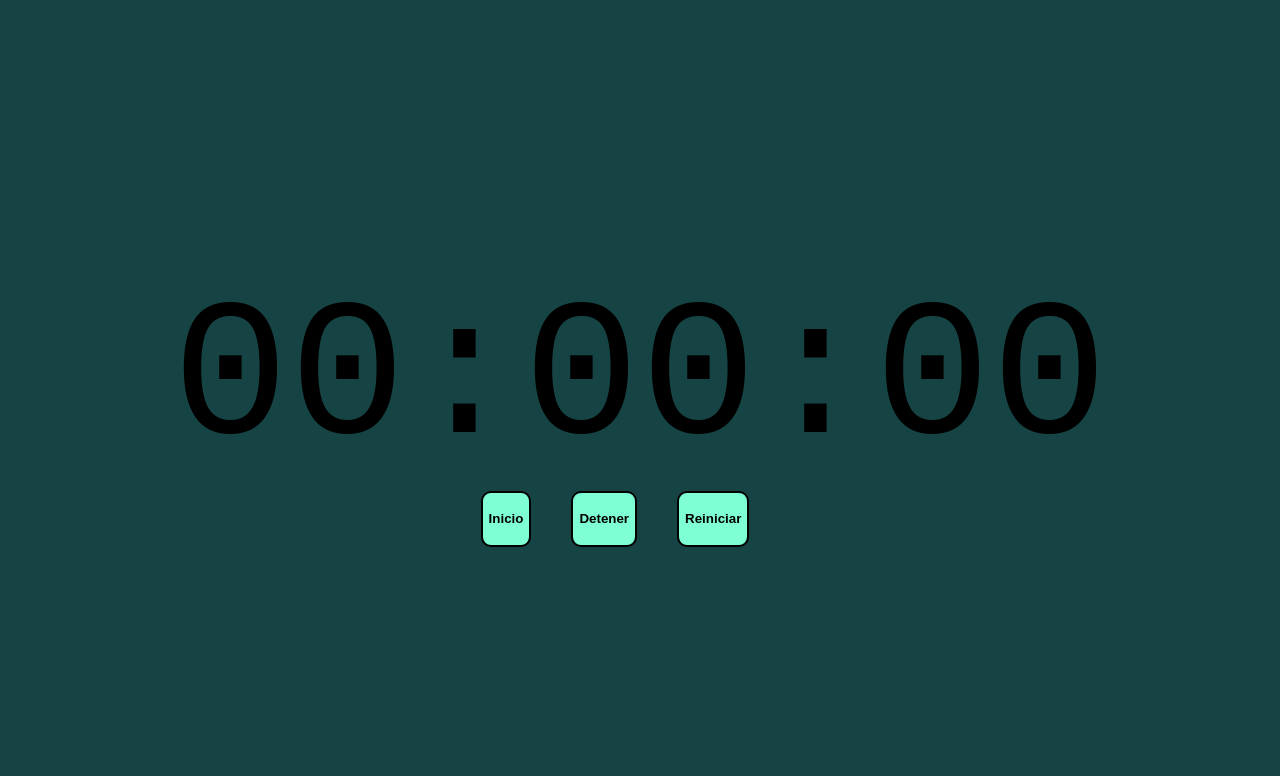
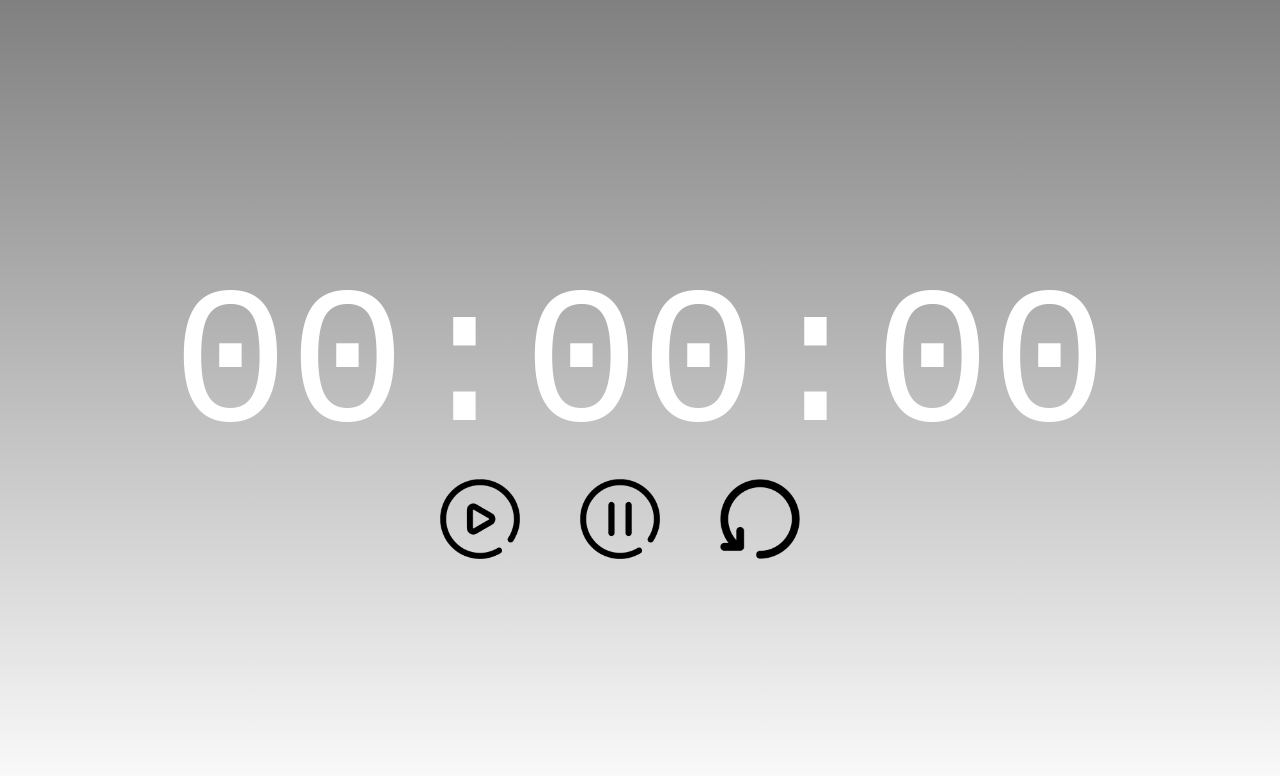
Before and after one commit to MariaPaulaAcero/Stop-Watch-Acero-Giraldo-Olmedo, a plain HTML site: page index.html in a window 1280 px wide. Drawn offline with Linux system fonts and the light colour scheme.

Commit message:
Se puso mas bonito

```diff
--- a/index.html
+++ b/index.html
@@ -7,7 +7,8 @@
     <title>Stop Watch</title>
     <style type = "text/css">
         body{
-            background-color: #164444;
+            background-image: linear-gradient(gray, white);
+            color: #ffff;
             display: flex;
             flex-direction: column;
             align-items: center;
@@ -21,21 +22,61 @@
 
         .botonesCronometro  {
             display: flex;
-            justify-content: space-between;
-            margin-right: 10px;
+            justify-content: space-around;
             flex-direction: row;
             justify-content: center;
-            height: 7vh;
+            height: 10vh;
 
         }
 
-        .flex-item {
-            margin-right: 40px;
-            background-color: aquamarine;
-            border: 2px solid black;
+        .inicio {
+            flex-basis: 100px;
+	        flex-grow: 0;
+	        flex-shrink: 0;
+            background: linear-gradient(lightgrey, white);
+            background-image:url("img/play.png");
+            background-size: 80px 80px;
+            background-position: center;
+            background-repeat: no-repeat;
+            border: 2px solid transparent;
+            box-shadow: transparent;
             border-radius: 10px;
             font-weight: bold;
+            margin-right: 40px;
         }
+
+        .pausa {
+            flex-basis: 100px;
+	        flex-grow: 0;
+	        flex-shrink: 0;
+            background: linear-gradient(lightgrey, white);
+            background-image:url("img/pause-button.png");
+            background-size: 80px 80px;
+            background-position: center;
+            background-repeat: no-repeat;
+            border: 2px solid transparent;
+            box-shadow: transparent;
+            border-radius: 10px;
+            font-weight: bold;
+            margin-right: 40px;
+        }
+
+        .reset {
+            flex-basis: 100px;
+	        flex-grow: 0;
+	        flex-shrink: 0;
+            background: linear-gradient(lightgrey, white);
+            background-image:url("img/reset.png");
+            background-size: 80px 80px;
+            background-position: center;
+            background-repeat: no-repeat;
+            border: 2px solid transparent;
+            box-shadow: transparent;
+            border-radius: 10px;
+            font-weight: bold;
+            margin-right: 40px;
+        }
+
 
 
     </style>
@@ -44,9 +85,9 @@
     <div class = "cronometro">00:00:00</div>
 
     <div class = "botonesCronometro">
-    <button class="flex-item" onclick = "incio()">Inicio</button>
-    <button class="flex-item" onclick = "detener()">Detener</button>
-    <button class="flex-item" onclick = "reiniciar()">Reiniciar</button>
+    <button class="inicio" onclick = "incio()"></button>
+    <button class="pausa" onclick = "detener()"></button>
+    <button class="reset" onclick = "reiniciar()"></button>
     </div>
 
     <script type="text/javascript">
```
Also changed, not shown: img/pause-button.png (added), img/play.png (added), img/reset.png (added).
